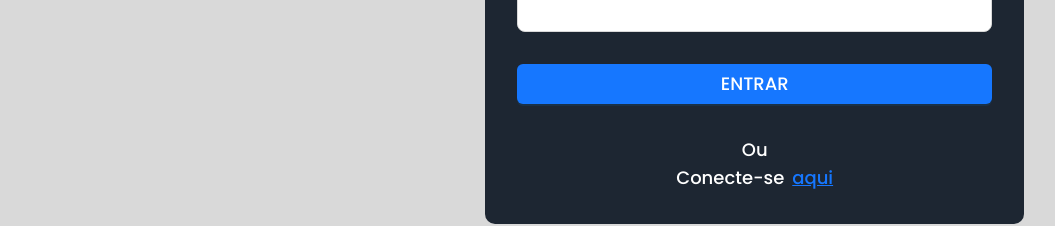
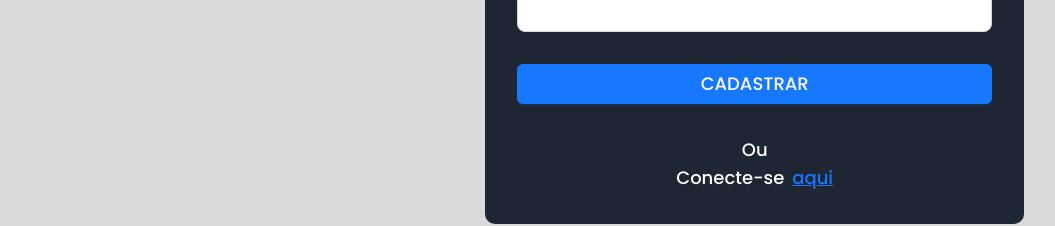
Before and after one commit to Arrudonimous/looplex-test, a Next.js app: page /register in a window 1280 px wide. Shown: the part 530-756 px from the top of the page, without its empty margins (112-1167 px from the left). Built offline with nearby package versions, Linux system fonts and the light colour scheme; what pocketbase would draw is missing.

Commit message:
feat: add loading button

```diff
--- a/app/home/page.tsx
+++ b/app/home/page.tsx
@@ -47,7 +47,6 @@ const Home = () => {
 
   useEffect(() => {
     if (typeof window !== 'undefined' && typeof EventSource !== 'undefined') {
-      // Your code that uses EventSource here
       const eventSource = new EventSource('https://pocketbase-looplex.fly.dev');
 
       const fetchUsers = async () => {
--- a/app/page.tsx
+++ b/app/page.tsx
@@ -18,7 +18,6 @@ const items: ItemProps[] = [
   },
 ];
 
-
 const Index = () => {
   return (
     <S.Wrapper>
@@ -27,6 +26,7 @@ const Index = () => {
         redirectUrl='register'
         subtitle='Cadastre-se'
         items={items}
+        buttonTitle='ENTRAR'
       />
       <ToastContainer autoClose={2000} />
     </S.Wrapper>
--- a/app/register/page.tsx
+++ b/app/register/page.tsx
@@ -31,7 +31,7 @@ const items: ItemProps[] = [
 const RegisterPage = () => {
   return (
     <S.Wrapper>
-      <AuthContainer title='Cadastre-se' subtitle='Conecte-se' items={items} />
+      <AuthContainer title='Cadastre-se' subtitle='Conecte-se' items={items} buttonTitle="CADASTRAR"/>
       <ToastContainer autoClose={2000} />
     </S.Wrapper>
   );
--- a/components/core/Button/index.tsx
+++ b/components/core/Button/index.tsx
@@ -8,7 +8,8 @@ interface ButtonProps {
   danger?: boolean;
   onClick?: MouseEventHandler<HTMLAnchorElement> &
     MouseEventHandler<HTMLButtonElement>;
-  block?: boolean ;
+  block?: boolean;
+  loading: boolean;
 }
 
 const Button = ({
@@ -17,6 +18,7 @@ const Button = ({
   danger,
   onClick,
   block,
+  loading,
 }: ButtonProps) => {
   return (
     <ButtonCore
@@ -36,6 +38,7 @@ const Button = ({
       htmlType={htmlType}
       danger={danger}
       onClick={onClick}
+      loading={loading}
     >
       {children}
     </ButtonCore>
--- a/components/core/Form/index.tsx
+++ b/components/core/Form/index.tsx
@@ -13,9 +13,17 @@ export interface FormProps {
   items: ItemProps[];
   onFinish: (values: any) => void;
   onFinishFailed: any;
+  buttonTitle: string;
+  loading: boolean;
 }
 
-const Form = ({ items, onFinish, onFinishFailed }: FormProps) => {
+const Form = ({
+  items,
+  onFinish,
+  onFinishFailed,
+  buttonTitle,
+  loading,
+}: FormProps) => {
   return (
     <FormCore
       layout='vertical'
@@ -43,8 +51,8 @@ const Form = ({ items, onFinish, onFinishFailed }: FormProps) => {
           <Input type={item.type} size='large' />
         </FormCore.Item>
       ))}
-      <Button htmlType='submit' block={true}>
-        Entrar
+      <Button htmlType='submit' block={true} loading={loading}>
+        {buttonTitle}
       </Button>
     </FormCore>
   );
--- a/components/custom/AuthContainer/index.tsx
+++ b/components/custom/AuthContainer/index.tsx
@@ -10,6 +10,7 @@ interface AuthContainerProps {
   subtitle: string;
   redirectUrl?: string;
   items: ItemProps[];
+  buttonTitle: string;
 }
 
 const AuthContainer = ({
@@ -17,6 +18,7 @@ const AuthContainer = ({
   redirectUrl,
   subtitle,
   items,
+  buttonTitle,
 }: AuthContainerProps) => {
   return (
     <S.AuthContainerWrapper>
@@ -31,6 +33,7 @@ const AuthContainer = ({
         redirectUrl={redirectUrl}
         subtitle={subtitle}
         items={items}
+        buttonTitle={buttonTitle}
       />
     </S.AuthContainerWrapper>
   );
--- a/components/custom/AuthForm/index.tsx
+++ b/components/custom/AuthForm/index.tsx
@@ -8,12 +8,14 @@ import Form, { ItemProps } from '@/components/core/Form';
 import Link from 'next/link';
 import pb from '@/lib/pocketbase';
 import Typography from '@/components/core/Typography';
+import { useState } from 'react';
 
 interface AuthFormProps {
   title: string;
   subtitle: string;
   redirectUrl?: string;
   items: ItemProps[];
+  buttonTitle: string;
 }
 
 const errors = [
@@ -39,11 +41,19 @@ const errors = [
   },
 ];
 
-const AuthForm = ({ title, redirectUrl, subtitle, items }: AuthFormProps) => {
+const AuthForm = ({
+  title,
+  redirectUrl,
+  subtitle,
+  items,
+  buttonTitle,
+}: AuthFormProps) => {
   const router = useRouter();
+  const [loading, setIsLoading] = useState(false);
 
   const onFinish = async (values: any) => {
     if (values.NomeCompleto) {
+      setIsLoading(true);
       try {
         const createdUserData = await pb.collection('users').create({
           email: values.Email,
@@ -66,7 +76,6 @@ const AuthForm = ({ title, redirectUrl, subtitle, items }: AuthFormProps) => {
         });
 
         toast('Usuário cadastrado com sucesso!', {
-          hideProgressBar: true,
           autoClose: 2000,
           type: 'success',
         });
@@ -76,14 +85,13 @@ const AuthForm = ({ title, redirectUrl, subtitle, items }: AuthFormProps) => {
 
         setTimeout(() => {
           router.push('/home');
-        }, 2100);
+        }, 1000);
       } catch (error: any) {
         if (error.data.data.email) {
           const errorMessage = errors.find(
             (customError) => customError.code === error.data.data.email.code
           )?.message;
           toast(errorMessage, {
-            hideProgressBar: true,
             autoClose: 2000,
             type: 'error',
           });
@@ -92,7 +100,6 @@ const AuthForm = ({ title, redirectUrl, subtitle, items }: AuthFormProps) => {
             (customError) => customError.code === error.data.data.password.code
           )?.message;
           toast(errorMessage, {
-            hideProgressBar: true,
             autoClose: 2000,
             type: 'error',
           });
@@ -102,44 +109,46 @@ const AuthForm = ({ title, redirectUrl, subtitle, items }: AuthFormProps) => {
               customError.code === error.data.data.passwordConfirm.code
           )?.message;
           toast(errorMessage, {
-            hideProgressBar: true,
             autoClose: 2000,
             type: 'error',
           });
         }
+      } finally {
+        setIsLoading(false);
       }
     } else {
+      setIsLoading(true);
+
       try {
         await pb
           .collection('users')
           .authWithPassword(values.Email, values.Senha);
         toast('Logado com sucesso!', {
-          hideProgressBar: true,
           autoClose: 2000,
           type: 'success',
         });
 
         setTimeout(() => {
           router.push('/home');
-        }, 2100);
+        }, 1000);
       } catch (error: any) {
         if (error.data.code) {
           const errorMessage = errors.find(
             (customError) => customError.code === error.data.message
           )?.message;
           toast(errorMessage, {
-            hideProgressBar: true,
             autoClose: 2000,
             type: 'error',
           });
         }
+      } finally {
+        setIsLoading(false);
       }
     }
   };
 
   const onFinishFailed = (values: any) => {
     toast('Preencha os campos e tente novamente', {
-      hideProgressBar: true,
       autoClose: 2000,
       type: 'error',
     });
@@ -150,7 +159,13 @@ const AuthForm = ({ title, redirectUrl, subtitle, items }: AuthFormProps) => {
       <Typography style='title' color='white' fontSize='32px'>
         {title}
       </Typography>
-      <Form items={items} onFinish={onFinish} onFinishFailed={onFinishFailed} />
+      <Form
+        items={items}
+        onFinish={onFinish}
+        onFinishFailed={onFinishFailed}
+        buttonTitle={buttonTitle}
+        loading={loading}
+      />
       <S.AuthFormFooterContainer>
         <Typography style='text' color='white' fontSize='18px'>
           Ou
```
